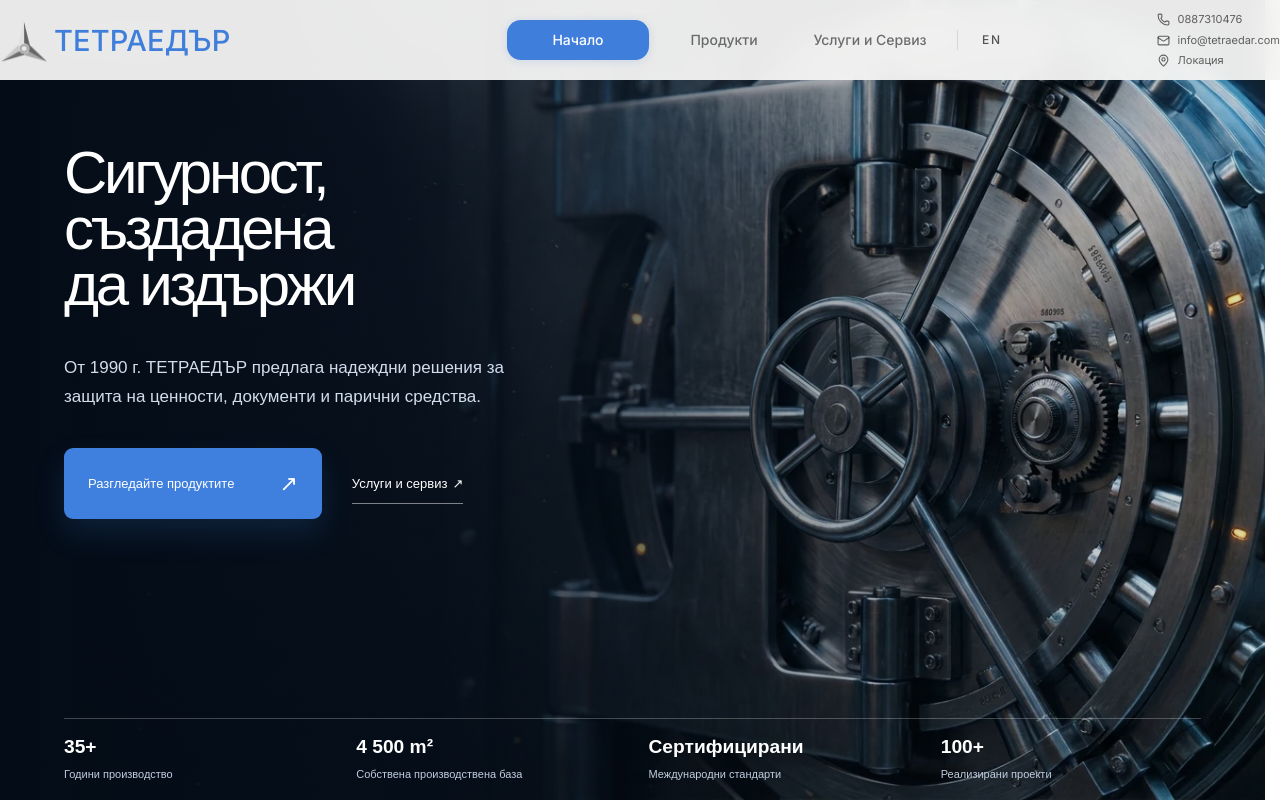
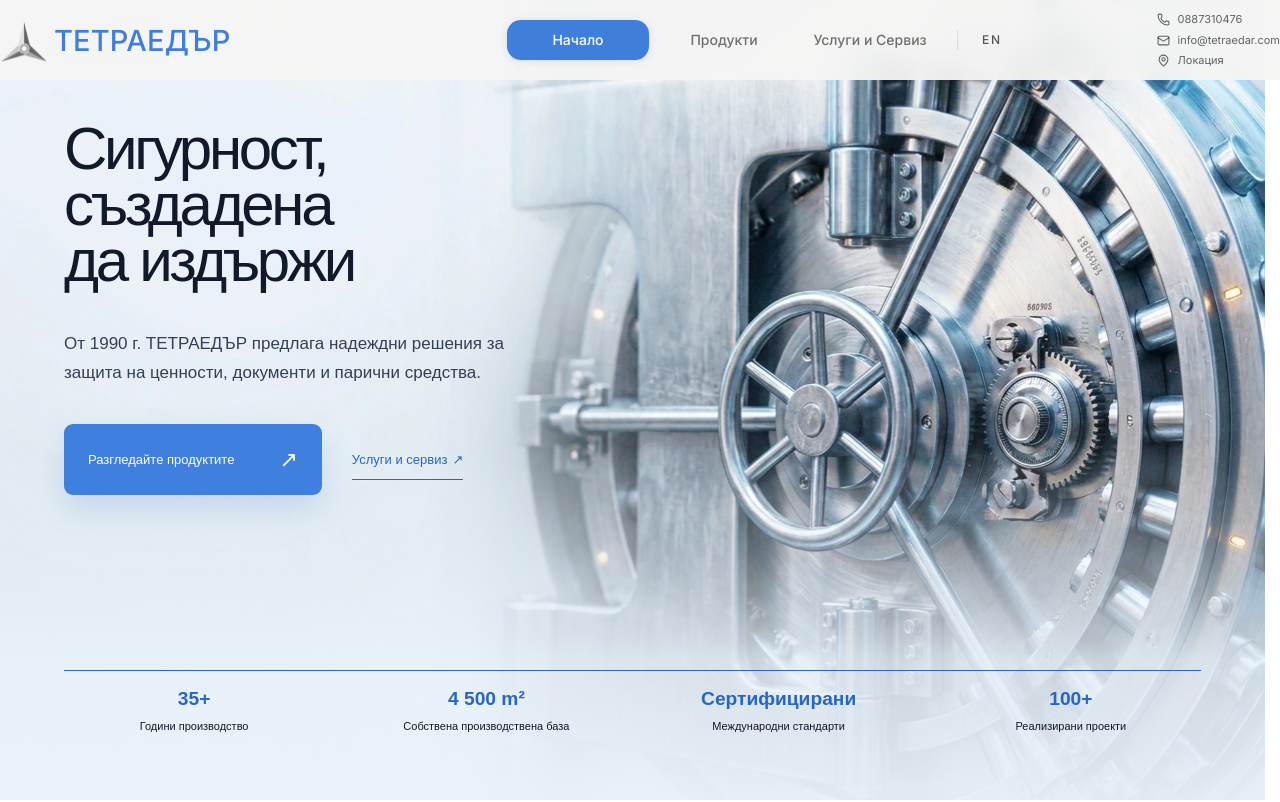
Before and after one commit to TotiVasilev/safe-site, a Next.js app: page / in a window 1280 px wide. Shown: the top 802 px of the page. Built offline with nearby package versions, Linux system fonts and the light colour scheme.

Commit message:
to revert, go back to ,,(skip this and .)

```diff
--- a/app/blue-home.css
+++ b/app/blue-home.css
@@ -699,10 +699,10 @@
 @media (min-width: 1024px) {
   .blue-site .b-hero {
     background-color:#07111f;
-    background-image:linear-gradient(90deg,rgba(4,12,23,.95) 0%,rgba(5,14,27,.87) 27%,rgba(5,15,29,.56) 48%,rgba(5,14,26,.17) 73%,rgba(5,13,24,.22) 100%),url('/hero/vault-desktop-background.webp');
-    background-position:center center, right center;
+    background-image:url('/hero/vault-desktop-background.webp');
+    background-position:right center;
     background-repeat:no-repeat;
-    background-size:cover,cover;
+    background-size:cover;
   }
   .blue-site .b-hero-grain { background:none; animation:none; }
   .blue-site .b-hero-kicker { color:#dbe8fb; border-bottom-color:rgba(255,255,255,.16); }
@@ -734,9 +734,9 @@
     display: flex;
     flex-direction: column;
     background-color: #07111f;
-    background-image: linear-gradient(90deg,rgba(4,12,23,.96),rgba(5,14,27,.84) 29%,rgba(5,15,29,.36) 64%,rgba(5,14,26,.12)), url('/hero/vault-desktop-background.webp');
-    background-size: 100% 100%, auto 100%;
-    background-position: center, right center;
+    background-image: url('/hero/vault-desktop-background.webp');
+    background-size: cover;
+    background-position: right center;
     background-repeat: no-repeat;
   }
   .blue-site .b-hero > .b-shell {
@@ -760,3 +760,59 @@
 @media (min-width: 1024px) and (max-height: 740px) {
   .blue-site .b-hero-layout { min-height: 560px; }
 }
+
+/* Desktop-only revision: full-bleed responsive bright vault and slightly raised statistics. */
+@media (min-width: 1024px) {
+  .blue-site .b-hero {
+    background-size: cover;
+    background-position: center center, right center;
+    background-repeat: no-repeat;
+  }
+  .blue-site .b-desktop-hero-stats {
+    margin-bottom: clamp(42px, 6vh, 76px);
+  }
+}
+
+/* Desktop hero readability only: no image, spacing, typography or mobile changes. */
+@media (min-width: 1024px) {
+  .blue-site .b-hero-text h1 { color: #101a2a; }
+  .blue-site .b-hero-text > p { color: #334155; }
+  .blue-site .b-hero .b-secondary { color: #2866c3; border-color: #2866c3; }
+  .blue-site .b-hero-kicker,
+  .blue-site .b-hero-kicker-right { color: #334155; }
+  .blue-site .b-desktop-hero-stats { border-top-color: #2866c3; }
+  .blue-site .b-desktop-hero-stat { align-items: center; text-align: center; }
+  .blue-site .b-desktop-hero-stat strong { color: #2866c3; }
+  .blue-site .b-desktop-hero-stat span { color: #101a2a; }
+}
+
+/* Desktop-only: seamless fade anchored to the HERO bottom, not the statistics row.
+   The fade starts transparent and reaches the bottom edge without a rectangular seam. */
+@media (min-width: 1024px) {
+  .blue-site .b-hero { position: relative; }
+  .blue-site .b-hero::after {
+    content: "";
+    position: absolute;
+    left: 0;
+    right: 0;
+    bottom: 0;
+    height: clamp(360px, 55vh, 650px);
+    pointer-events: none;
+    z-index: 0;
+    background: linear-gradient(to bottom,
+      rgba(234, 242, 250, 0) 0%,
+      rgba(234, 242, 250, .08) 20%,
+      rgba(234, 242, 250, .38) 42%,
+      rgba(234, 242, 250, .86) 68%,
+      rgba(234, 242, 250, .96) 100%);
+  }
+  .blue-site .b-hero > .b-shell { position: relative; z-index: 1; }
+  .blue-site .b-desktop-hero-stats {
+    background: transparent;
+    -webkit-backdrop-filter: none;
+    backdrop-filter: none;
+    border-radius: 0;
+    box-shadow: none;
+  }
+  .blue-site .b-desktop-hero-stats::before { content: none; }
+}
```
Also changed, not shown: public/hero/vault-desktop-background.webp.
